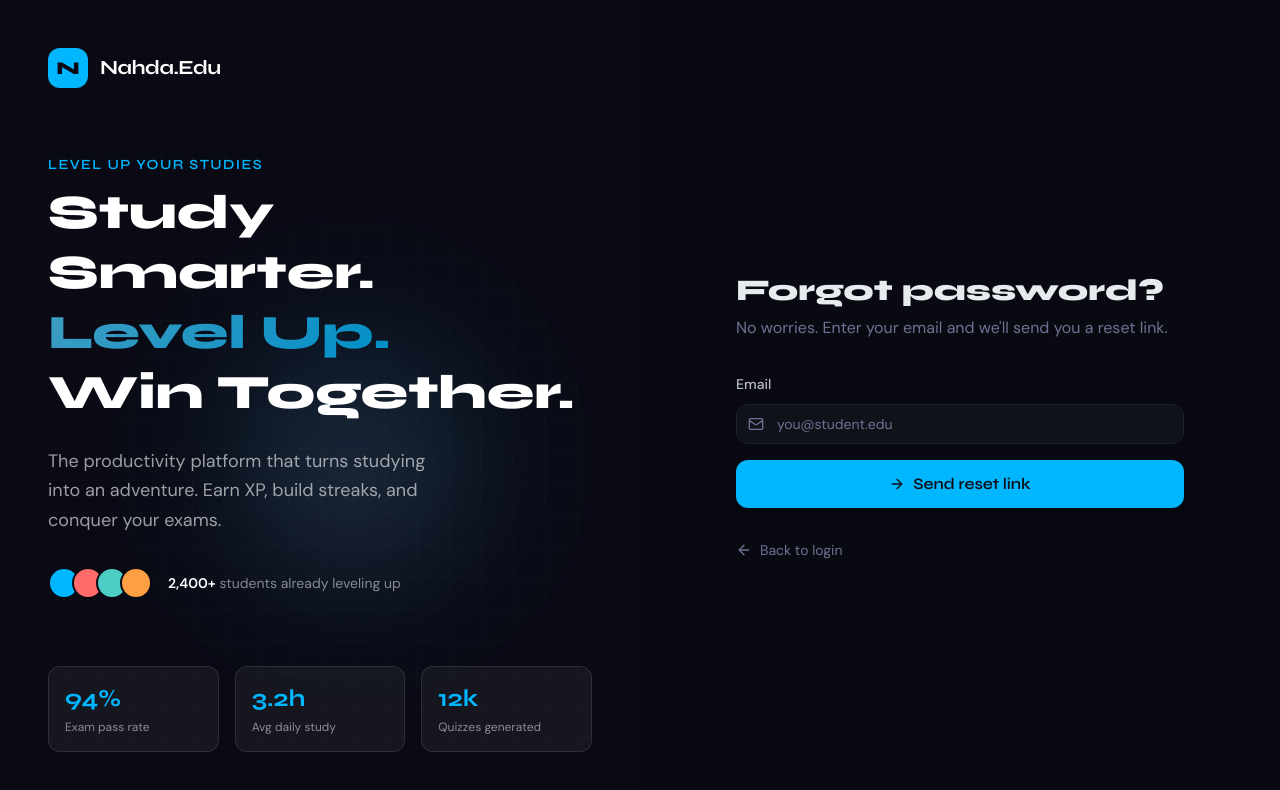
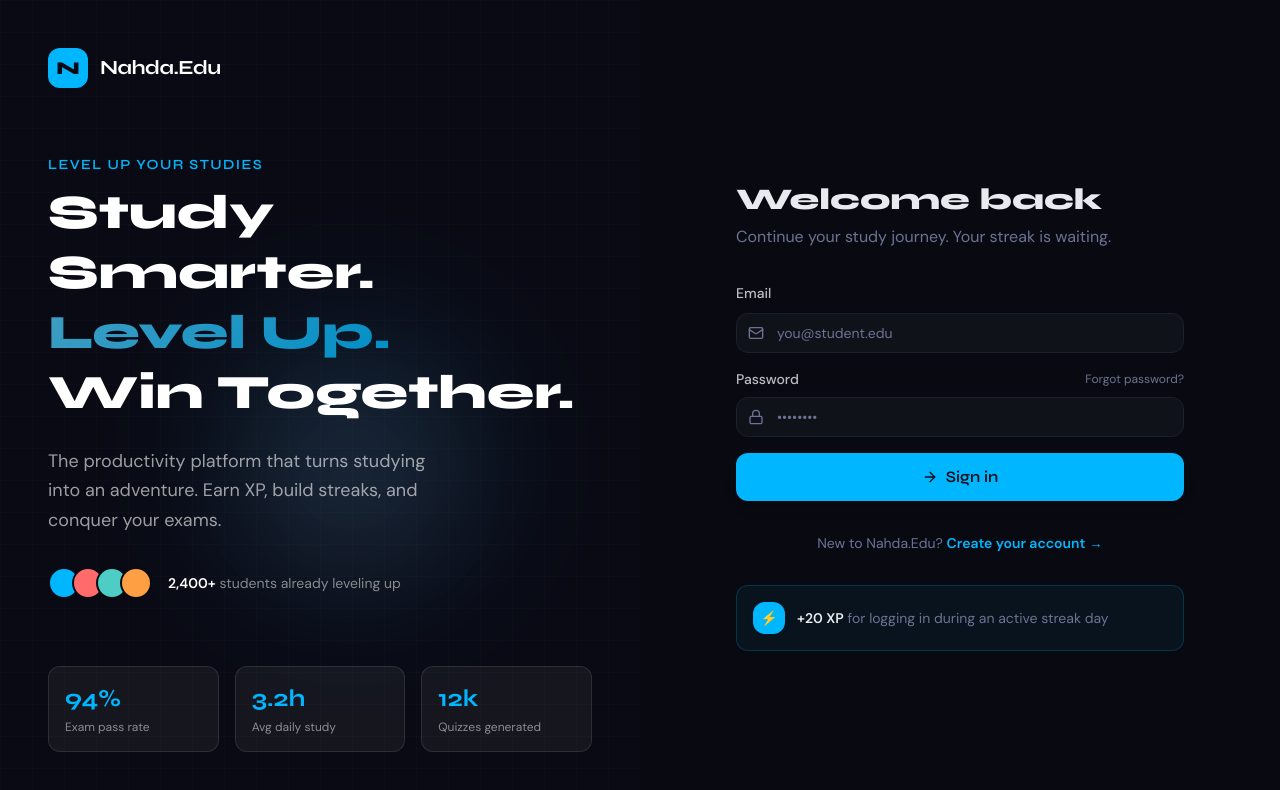
Before and after one commit to WHY8T/studyapp, a Next.js app: page /login in a window 1280 px wide. Shown: the top 790 px of the page. Built offline with nearby package versions, Linux system fonts and the light colour scheme.

Commit message:
Fix login page content

```diff
--- a/app/(auth)/login/page.tsx
+++ b/app/(auth)/login/page.tsx
@@ -1,41 +1,51 @@
 "use client";
 
-import { useState } from "react";
+import { useState, useEffect, Suspense } from "react";
 import Link from "next/link";
+import { useSearchParams } from "next/navigation";
 import { createClient } from "@/lib/supabase/client";
 import { Button } from "@/components/ui/button";
 import { Input } from "@/components/ui/input";
-import { Loader2, Mail, ArrowRight, ArrowLeft, CheckCircle2 } from "lucide-react";
+import { useToast } from "@/hooks/use-toast";
+import { Loader2, Mail, Lock, ArrowRight, AlertCircle } from "lucide-react";
 
-export default function ForgotPasswordPage() {
+function LoginForm() {
+  const searchParams = useSearchParams();
+  const { toast } = useToast();
   const [loading, setLoading] = useState(false);
   const [email, setEmail] = useState("");
-  const [sent, setSent] = useState(false);
-  const [error, setError] = useState("");
+  const [password, setPassword] = useState("");
+  const [passwordError, setPasswordError] = useState("");
 
-  const handleSubmit = async (e: React.FormEvent) => {
+  useEffect(() => {
+    if (searchParams.get("error") === "confirmation_failed") {
+      toast({
+        title: "Confirmation failed",
+        description: "Your link may have expired. Please try registering again.",
+        variant: "destructive",
+      });
+    }
+  }, [searchParams, toast]);
+
+  const handleLogin = async (e: React.FormEvent) => {
     e.preventDefault();
     setLoading(true);
-    setError("");
+    setPasswordError("");
 
     const supabase = createClient();
-    const { error } = await supabase.auth.resetPasswordForEmail(email, {
-      redirectTo: `${window.location.origin}/auth/callback?next=/reset-password`,
-    });
+    const { error } = await supabase.auth.signInWithPassword({ email, password });
 
     if (error) {
-      setError(error.message);
+      setPasswordError("Incorrect email or password. Please try again.");
       setLoading(false);
       return;
     }
 
-    setSent(true);
-    setLoading(false);
+    window.location.href = "/dashboard";
   };
 
   return (
     <div className="space-y-8">
-      {/* Mobile logo */}
       <div className="flex items-center gap-3 lg:hidden">
         <div className="w-9 h-9 rounded-xl bg-lime flex items-center justify-center">
           <span className="font-display font-black text-[#0D0D18] text-base">N</span>
@@ -43,16 +53,12 @@ export default function ForgotPasswordPage() {
         <span className="font-display font-bold text-xl">Nahda.Edu</span>
       </div>
 
-      {!sent ? (
-        <>
       <div className="space-y-2">
-            <h1 className="font-display font-black text-3xl">Forgot password?</h1>
-            <p className="text-muted-foreground">
-              No worries. Enter your email and we'll send you a reset link.
-            </p>
+        <h1 className="font-display font-black text-3xl">Welcome back</h1>
+        <p className="text-muted-foreground">Continue your study journey. Your streak is waiting.</p>
       </div>
 
-          <form onSubmit={handleSubmit} className="space-y-4">
+      <form onSubmit={handleLogin} className="space-y-4">
         <div className="space-y-2">
           <label className="text-sm font-medium text-foreground/80">Email</label>
           <div className="relative">
@@ -61,72 +67,67 @@ export default function ForgotPasswordPage() {
               type="email"
               placeholder="you@student.edu"
               value={email}
-                  onChange={(e) => { setEmail(e.target.value); setError(""); }}
-                  className={`pl-10 ${error ? "border-red-500 focus-visible:ring-red-500" : ""}`}
+              onChange={(e) => { setEmail(e.target.value); setPasswordError(""); }}
+              className="pl-10"
               required
             />
           </div>
-              {error && (
-                <p className="text-red-500 text-sm">{error}</p>
+        </div>
+
+        <div className="space-y-2">
+          <div className="flex items-center justify-between">
+            <label className="text-sm font-medium text-foreground/80">Password</label>
+            <Link href="/forgot-password" className="text-xs text-muted-foreground hover:text-lime transition-colors">
+              Forgot password?
+            </Link>
+          </div>
+          <div className="relative">
+            <Lock className="absolute left-3 top-1/2 -translate-y-1/2 w-4 h-4 text-muted-foreground" />
+            <Input
+              type="password"
+              placeholder="••••••••"
+              value={password}
+              onChange={(e) => { setPassword(e.target.value); setPasswordError(""); }}
+              className={`pl-10 ${passwordError ? "border-red-500 focus-visible:ring-red-500" : ""}`}
+              required
+            />
+          </div>
+          {passwordError && (
+            <div className="flex items-center gap-2 text-red-500 text-sm mt-1">
+              <AlertCircle className="w-4 h-4 shrink-0" />
+              <span>{passwordError}</span>
+            </div>
           )}
         </div>
 
         <Button type="submit" className="w-full h-12 text-base" disabled={loading}>
-              {loading
-                ? <Loader2 className="animate-spin" />
-                : <><ArrowRight className="w-4 h-4" />Send reset link</>
-              }
+          {loading ? <Loader2 className="animate-spin" /> : <><ArrowRight className="w-4 h-4" />Sign in</>}
         </Button>
       </form>
 
-          <Link
-            href="/login"
-            className="flex items-center gap-2 text-sm text-muted-foreground hover:text-lime transition-colors"
-          >
-            <ArrowLeft className="w-4 h-4" />
-            Back to login
+      <p className="text-center text-sm text-muted-foreground">
+        New to Nahda.Edu?{" "}
+        <Link href="/register" className="font-semibold text-lime hover:text-lime-300 transition-colors">
+          Create your account →
         </Link>
-        </>
-      ) : (
-        /* Success state */
-        <div className="space-y-6">
-          <div className="space-y-2">
-            <h1 className="font-display font-black text-3xl">Check your email</h1>
-            <p className="text-muted-foreground">
-              We sent a password reset link to <span className="text-foreground font-semibold">{email}</span>
       </p>
+
+      <div className="rounded-xl border border-lime/20 bg-lime/5 p-4 flex items-center gap-3">
+        <div className="w-8 h-8 rounded-lg bg-lime flex items-center justify-center shrink-0">
+          <span className="text-[#0D0D18] font-bold text-sm">⚡</span>
         </div>
-
-          <div className="rounded-xl border border-lime/20 bg-lime/5 p-5 flex items-start gap-3">
-            <CheckCircle2 className="w-5 h-5 text-lime shrink-0 mt-0.5" />
-            <div className="space-y-1">
-              <p className="text-sm font-semibold">Email sent successfully</p>
         <p className="text-sm text-muted-foreground">
-                Click the link in the email to reset your password. The link expires in 1 hour.
+          <span className="text-foreground font-semibold">+20 XP</span> for logging in during an active streak day
         </p>
       </div>
     </div>
-
-          <div className="space-y-3">
-            <p className="text-sm text-muted-foreground">Didn't receive it? Check your spam folder or</p>
-            <Button
-              variant="outline"
-              className="w-full h-12"
-              onClick={() => setSent(false)}
-            >
-              Try a different email
-            </Button>
-          </div>
-
-          <Link
-            href="/login"
-            className="flex items-center gap-2 text-sm text-muted-foreground hover:text-lime transition-colors"
-          >
-            <ArrowLeft className="w-4 h-4" />
-            Back to login
-          </Link>
-        </div>
-      )}
-    </div>
   );
 }
+
+export default function LoginPage() {
+  return (
+    <Suspense fallback={<div>Loading...</div>}>
+      <LoginForm />
+    </Suspense>
+  );
+}
```
Lines whose indentation alone changed are shown as unchanged.
